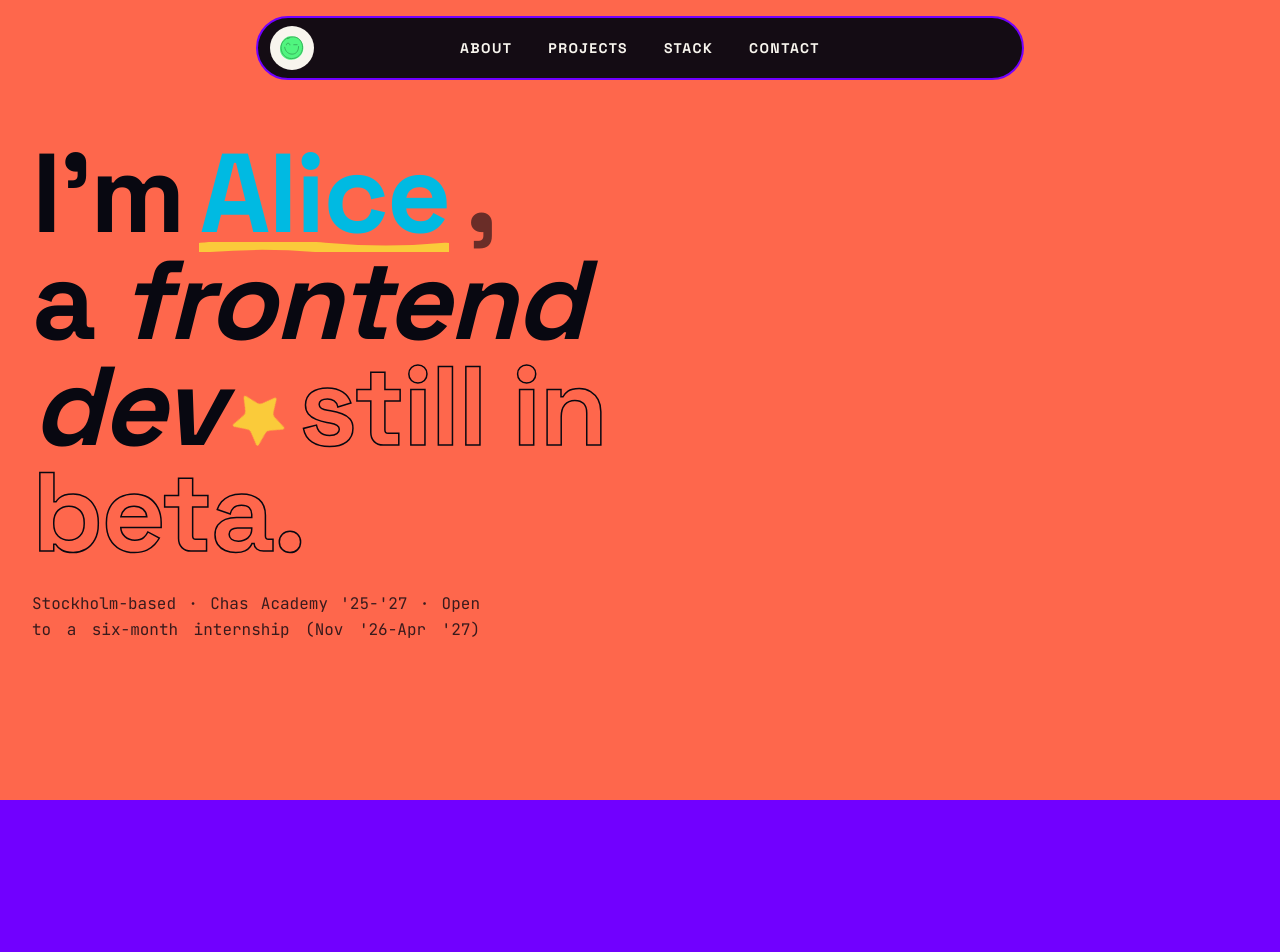
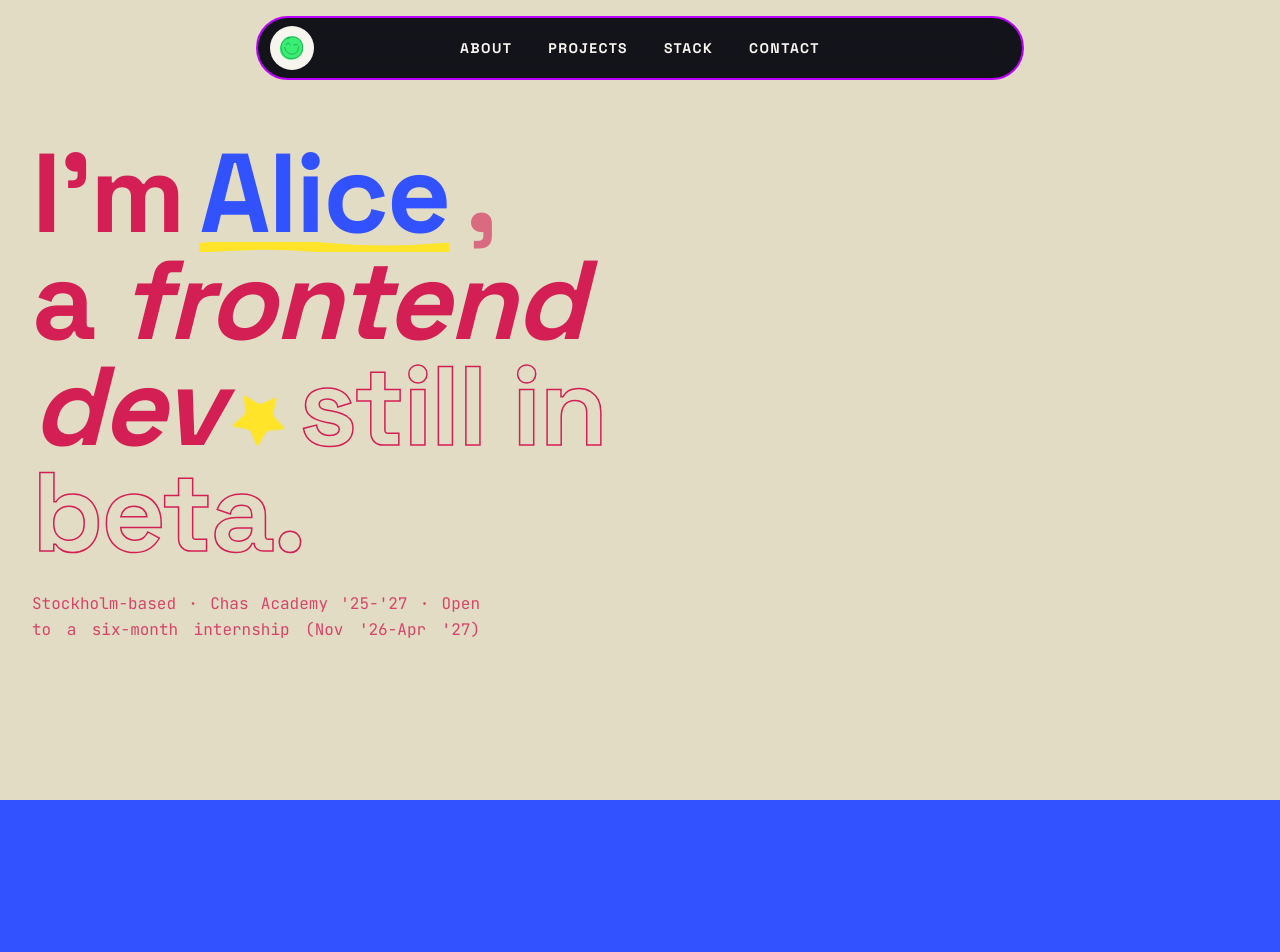
Before and after one commit to alicekrln/portfolio, a React (Vite) app: page / in a window 1280 px wide. Shown: the top 952 px of the page. Built offline with nearby package versions, Linux system fonts and the light colour scheme.

Commit message:
refactor: remove unused weather components and update section styles with new background colors

```diff
--- a/src/api/weatherIconMap.ts
+++ /dev/null
@@ -1,20 +0,0 @@
-export const weatherIconMap: Record<string, string> = {
-  '01d': 'clear-day',
-  '01n': 'clear-night',
-  '02d': 'partly-cloudy-day',
-  '02n': 'partly-cloudy-night',
-  '03d': 'cloudy',
-  '03n': 'cloudy',
-  '04d': 'overcast-day',
-  '04n': 'overcast-night',
-  '09d': 'rain',
-  '09n': 'rain',
-  '10d': 'partly-cloudy-day-rain',
-  '10n': 'partly-cloudy-night-rain',
-  '11d': 'thunderstorms-day',
-  '11n': 'thunderstorms-night',
-  '13d': 'snow',
-  '13n': 'snow',
-  '50d': 'fog',
-  '50n': 'fog',
-}
--- a/src/api/weatherIcons.ts
+++ /dev/null
@@ -1,14 +0,0 @@
-const iconModules = import.meta.glob(
-  '/node_modules/@meteocons/svg/fill/*.svg',
-  {
-    eager: true,
-    query: '?url',
-    import: 'default',
-  },
-) as Record<string, string>
-
-export const iconUrlByName: Record<string, string> = {}
-for (const path in iconModules) {
-  const fileName = path.split('/').pop()?.replace('.svg', '') ?? ''
-  iconUrlByName[fileName] = iconModules[path]
-}
--- a/src/components/sections/Contact.tsx
+++ b/src/components/sections/Contact.tsx
@@ -32,7 +32,7 @@ export function Contact() {
   return (
     <section
       id='contact'
-      className='section-block relative overflow-hidden bg-foreground px-4 py-24 text-background sm:px-8'
+      className='section-block relative overflow-hidden bg-contact-bg px-4 py-24 text-background sm:px-8'
     >
       <Flower2
         fillColor='violet'
@@ -55,13 +55,13 @@ export function Contact() {
         className='pointer-events-none absolute -bottom-26 left-4/10 lg:left-5/10 h-0 w-0 animate-wiggle md:h-52 md:w-52 lg:h-64 lg:w-64 opacity-40'
       />
 
-      <div ref={ref} className='relative mx-auto w-full max-w-6xl'>
+      <div ref={ref} className='relative mx-auto w-full max-w-6xl text-contact-txt'>
         <SectionHeading
           label='Contact'
           title="Let's talk"
           className='reveal'
         />
-        <p className='reveal max-w-md text-base leading-relaxed opacity-70 sm:text-lg'>
+        <p className='reveal max-w-md text-base leading-relaxed sm:text-lg'>
           Internship-hunting and always up for a chat about frontend, design, or
           both.
         </p>
--- a/src/components/sections/Hero.tsx
+++ b/src/components/sections/Hero.tsx
@@ -39,24 +39,26 @@ export function Hero() {
     <section
       ref={sectionRef}
       id='top'
-      className='section-block relative bg-coral px-4 pt-24 pb-24 text-ink sm:px-8 sm:pt-28 sm:pb-32'
+      className='section-block relative bg-hero-bg px-4 pt-24 pb-24 text-ink sm:px-8 sm:pt-28 sm:pb-32'
     >
-      <BlobPath fillColor='violet' ref={blobRef}
-      className='pointer-events-none absolute -bottom-15 -right-10 h-24 w-24'
+      <BlobPath
+        fillColor='about'
+        ref={blobRef}
+        className='pointer-events-none absolute -bottom-15 -right-10 h-24 w-24'
       />
 
       <div
         ref={introRef}
         className='relative grid gap-14 lg:grid-cols-[1.45fr_1fr] lg:items-center'
       >
-        <div>
+        <div className='text-hero-txt'>
           <h1 className='font-display text-[clamp(2.75rem,9vw,7rem)] font-bold leading-[0.95] tracking-[-0.02em]'>
             I'm
-            <span className='relative mx-4 inline-block text-carib'>
+            <span className='relative mx-4 inline-block text-about-bg'>
               Alice
               <svg
                 viewBox='0 0 200 14'
-                className='absolute -bottom-1 left-0 h-2.5 w-full text-sun'
+                className='absolute -bottom-1 left-0 h-2.5 w-full text-contact-txt'
                 preserveAspectRatio='none'
               >
                 <path
@@ -77,7 +79,8 @@ export function Hero() {
             <span className='text-outline'>still in beta.</span>
           </h1>
           <p className='mt-6 max-w-md font-mono text-sm text-justify [text-align-last:justify] leading-relaxed opacity-80 sm:text-base'>
-            Stockholm-based · Chas Academy '25-'27 · Open to a six-month internship (Nov '26-Apr '27)
+            Stockholm-based · Chas Academy '25-'27 · Open to a six-month
+            internship (Nov '26-Apr '27)
           </p>
         </div>
       </div>
--- a/src/components/sections/Stack.tsx
+++ b/src/components/sections/Stack.tsx
@@ -91,9 +91,9 @@ export function Stack() {
   return (
     <section
       id='stack'
-      className='section-block bg-teal px-4 py-24 text-ink sm:px-8'
+      className='section-block bg-stack-bg px-4 py-24 text-ink sm:px-8'
     >
-      <div className='mx-auto w-full max-w-6xl'>
+      <div className='mx-auto w-full max-w-6xl text-stack-txt'>
         <div ref={headingRef} >
           <SectionHeading label='Skills' title='Still leveling up' className='reveal' />
         </div>
--- a/src/components/ui/SectionHeading.tsx
+++ b/src/components/ui/SectionHeading.tsx
@@ -11,7 +11,7 @@ export function SectionHeading({
     <div
       className={`mb-14 gap-4 ${className}`}
     >
-      <div className='flex flex-col items-baseline gap-3 font-mono text-xs uppercase tracking-[0.35em] opacity-60'>
+      <div className='flex flex-col items-baseline gap-3 font-mono text-xs uppercase tracking-[0.35em] '>
         <span>{label}</span>
         <span className='h-px w-30 bg-current' />
         <h2 className='font-display text-6xl font-bold leading-[0.9] tracking-tight sm:text-8xl'>
--- a/src/lib/data.ts
+++ b/src/lib/data.ts
@@ -9,7 +9,7 @@ import {
 } from 'lucide-react'
 
 export type Tone =
-  'coral' | 'teal' | 'violet' | 'pink' | 'lime' | 'sun' | 'carib' | 'softPink' | 'softLime' | 'ink'
+  'coral' | 'teal' | 'violet' | 'pink' | 'lime' | 'sun' | 'carib' | 'softPink' | 'softLime' | 'ink' | 'about'
 
 export const NAV = [
   { label: 'About', hash: 'about' },
@@ -93,6 +93,7 @@ export const toneBg: Record<Tone, string> = {
   softPink: 'bg-softPink',
   softLime: 'bg-softLime',
   ink: 'bg-ink',
+  about: 'bg-about-bg'
 }
 
 export const toneText: Record<Tone, string> = {
@@ -106,6 +107,7 @@ export const toneText: Record<Tone, string> = {
   softPink: 'text-softPink',
   softLime: 'text-softLime',
   ink: 'text-ink',
+  about: 'text-about-bg'
 }
 
 export const toneColor: Record<Tone, string> = {
@@ -119,6 +121,7 @@ export const toneColor: Record<Tone, string> = {
   softPink: 'var(--color-softPink)',
   softLime: 'var(--color-softLime)',
   ink: 'var(--color-ink)',
+  about: 'var(--color-about-bg)',
 }
 
 export type ProjectLink = {
--- a/src/styles.css
+++ b/src/styles.css
@@ -44,33 +44,17 @@
   --font-sans: 'Inter', ui-sans-serif, system-ui, sans-serif;
   --font-mono: 'JetBrains Mono', ui-monospace, SFMono-Regular, monospace;
 
-  /* theme1 */
-  /* --color-marigold: var(--marigold);
-  --color-tomato: var(--tomato);
-  --color-blue-angel: var(--blue-angel);
-  --color-persian: var(--persian);
-  --color-aqua-green: var(--aqua-green); */
+  --color-hero-bg: var(--hero-bg);
+  --color-about-bg: var(--about-bg);
+  --color-projects-bg: var(--projects-bg);
+  --color-contact-bg: var(--contact-bg);
+  --color-stack-bg: var(--stack-bg);
 
-  /* theme2 */
-  /* --color-watermelon: var(--watermelon);
-  --color-dodger: var(--dodger);
-  --color-topaz: var(--topaz);
-  --color-custard: var(--custard);
-  --color-purple: var(--purple); */
-
-  /* theme3 */
-  /* --color-picton: var(--picton);
-  --color-cerise: var(--cerise);
-  --color-orange-peel: var(--orange-peel);
-  --color-light-lime: var(--light-lime);
-  --color-saphire: var(--saphire); */
-
-  /* theme4 */
-  /* --color-linen: var(--linen);
-  --color-lavender: var(--lavender);
-  --color-seaweed: var(--seaweed);
-  --color-pistachio: var(--pistachio);
-  --color-candyfloss: var(--candyfloss); */
+  --color-hero-txt: var(--hero-txt);
+  --color-about-txt: var(--about-txt);
+  --color-projects-txt: var(--projects-txt);
+  --color-contact-txt: var(--contact-txt);
+  --color-stack-txt: var(--stack-txt);
 }
 
 :root {
@@ -96,48 +80,28 @@
   --input: oklch(0.9 0.015 85);
   --ring: var(--coral);
 
-  /* --coral: oklch(59.2% 0.237 11.1); */
-  --coral: oklch(0.7 0.19 32);
+  --coral: oklch(67.97% 0.20996 32.385);
   --teal: oklch(72.8% 0.112 200);
-  --violet: oklch(51.4% 0.293 289);
-  --pink: oklch(0.66 0.23 350);
+  --violet: oklch(60.384% 0.30254 311.847);
+  --pink: oklch(64.266% 0.24445 352.44);
   --softPink: oklch(0.66 0.23 350 / 0.20);
-  --lime: oklch(85.9% 0.21 149);
+  --lime: oklch(0.8376 0.2189 149.1);
   --softLime: oklch(85.9% 0.21 149 / 0.20);
-  /* --lime: oklch(79.4% 0.235 146); */
-  --sun: oklch(0.86 0.16 90);
-  --carib: oklch(0.7 0.19 212);
+  --sun: oklch(0.913552 0.182356 100.1325);
+  --carib: oklch(0.5386 0.2555 267.8);
+
+  --hero-bg: oklch(0.8918 0.0338 97.73);
+  --about-bg: oklch(0.5386 0.2555 267.8);
+  --contact-bg: oklch(0.1398 0 0);
+  --stack-bg: oklch(0.8635 0.0181 240.03);
+
+  --hero-txt: oklch(0.5658 0.2108 11.69);
+  --about-txt: oklch(0.9581 0 0);
+  --contact-txt: oklch(0.913552 0.182356 100.1325);
+  --stack-txt: oklch(59.009% 0.22398 29.556);
 
   --ink: oklch(0.14 0.02 280);
   --grid-color: oklch(0.14 0.02 280 / 0.07);
-
-  /* theme1 */
-  /* --marigold: oklch(0.9171 0.1524 102.05);
-  --tomato: oklch(0.674 0.1978 31.54);
-  --blue-angel: oklch(0.8553 0.0714 249.3);
-  --persian: oklch(0.4048 0.2109 267.97);
-  --aqua-green: oklch(0.7964 0.1638 166.45); */
-
-  /* theme2 */
-  /* --watermelon: oklch(0.7292 0.178 3.74);
-  --dodger: oklch(0.6282 0.2011 258.85);
-  --topaz: oklch(0.7637 0.1577 165.57);
-  --custard: oklch(0.9683 0.1686 108.45);
-  --purple: oklch(0.6699 0.1668 295.59); */
-
-  /* theme3 */
-  /* --picton: oklch(0.7097 0.1292 237.81);
-  --cerise: oklch(0.6454 0.2274 13.43);
-  --orange-peel: oklch(0.8256 0.1684 79.48);
-  --light-lime: oklch(0.9397 0.1722 125.34);
-  --saphire: oklch(0.4757 0.1172 257.09); */
-
-  /* theme4 */
-  /* --linen: oklch(0.9539 0.0216 95.29);
-  --lavender: oklch(0.6699 0.1668 295.59);
-  --seaweed: oklch(0.4191 0.0278 175.47);
-  --pistachio: oklch(0.8261 0.094 112.99);
-  --candyfloss: oklch(0.8849 0.0487 342.25); */
 }
 
 @layer base {
@@ -189,7 +153,7 @@
 }
 
 @utility text-outline {
-  -webkit-text-stroke: 1.5px var(--ink);
+  -webkit-text-stroke: 1.5px var(--hero-txt);
   color: transparent;
 }
 
```
Also changed, not shown: src/components/sections/About.tsx (+4 -4 lines), src/components/weather/Weather.tsx (deleted, +0 -76 lines).
